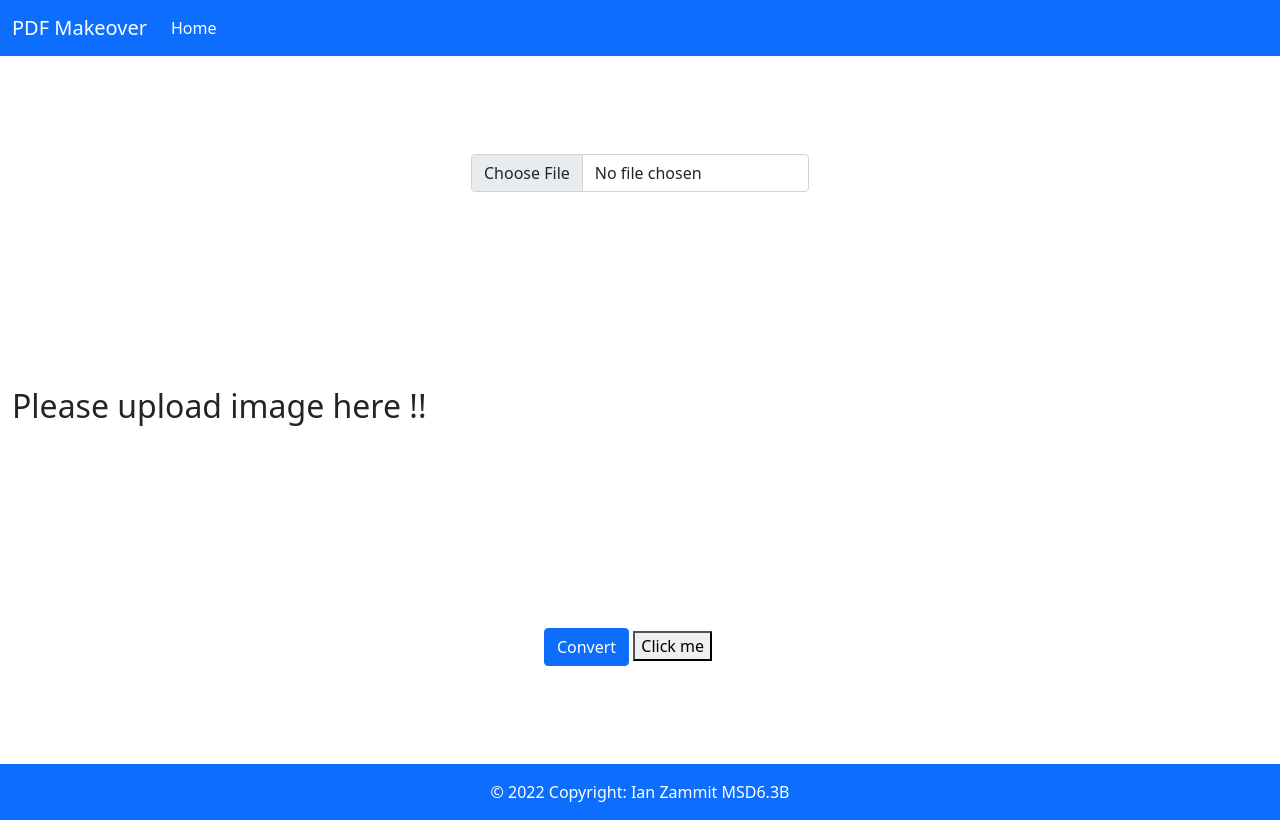
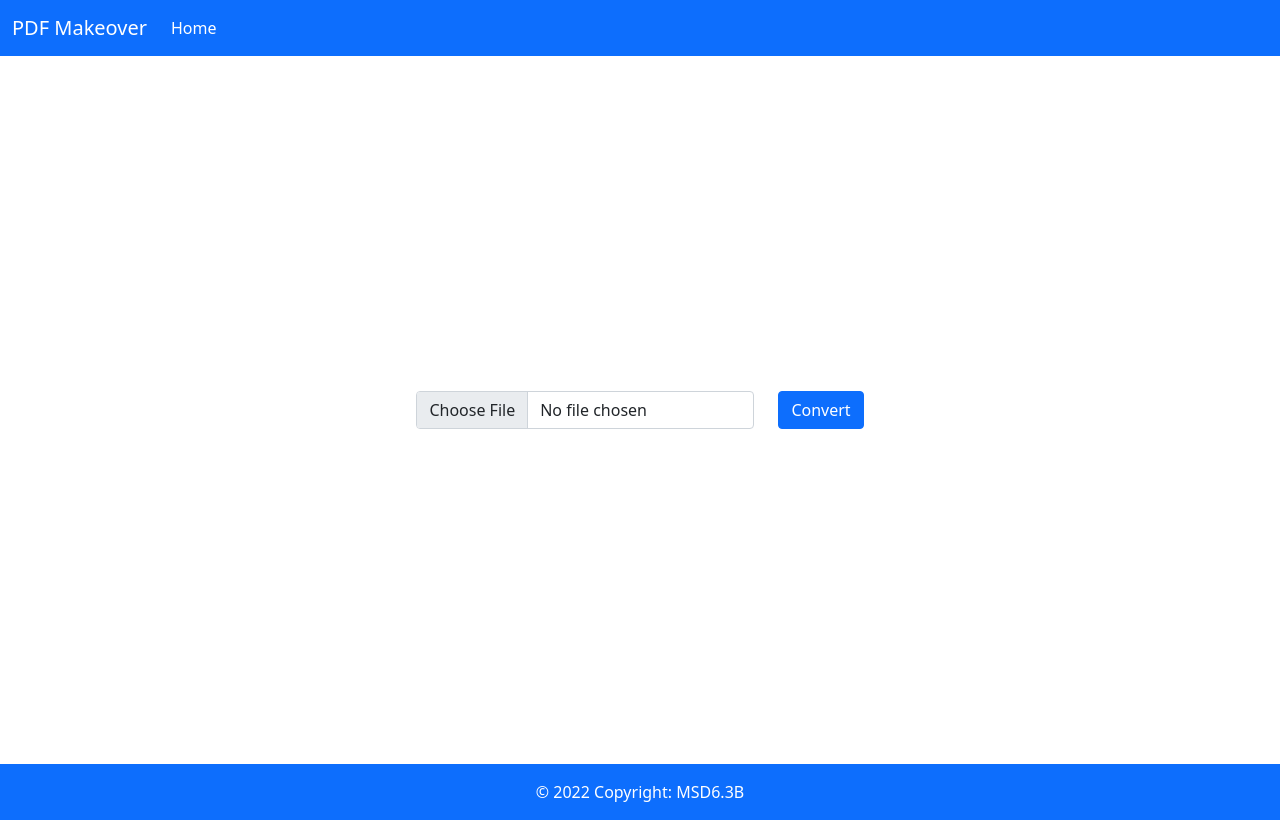
Before and after one commit to Ianmaster231/Programming-For-Cloud, a website: page frontend/index.html in a window 1280 px wide. Drawn offline with nearby package versions, Linux system fonts and the light colour scheme; files whose address does not match are found by name.

Commit message:
fixing index.html 1

```diff
--- a/frontend/index.html
+++ b/frontend/index.html
@@ -10,7 +10,7 @@
       crossorigin="anonymous"
     />
 
-    <title>frontend</title>
+    <title>PDF Makeover</title>
   </head>
   <body>
     <nav class="navbar navbar-expand-lg navbar-dark bg-primary">
@@ -75,7 +75,6 @@
     </nav>
 
     <section>
-
       <div class="container-fluid" style="height: 88.5vh">
         <div
           class="row justify-content-center m-3m align-items-center"
@@ -88,11 +87,7 @@
               type="file"
               id="formFile"
               accept="image/*"
-
             />
-          </div>
-          <div>
-            <h2>Please upload image here !! </h2>
           </div>
           <div class="col-auto justify-content-center">
             <button
@@ -103,11 +98,6 @@
             >
               Convert
             </button>
-            <button id="btnTest" type="button" onclick="parent.open('https://storage.cloud.google.com/pftc00001.appspot.com/completed/undefined')" >Click me</button>
-          </div>
-          <div class="col-auto justify-content-center">
-            <!-- not the best method-->
-
           </div>
         </div>
       </div>
@@ -115,7 +105,7 @@
 
     <footer class="bg-light text-center text-lg-start">
       <div class="text-center p-3 bg-primary" style="color: white">
-        © 2022 Copyright: Ian Zammit MSD6.3B
+        © 2022 Copyright: MSD6.3B
       </div>
       <!-- Copyright -->
     </footer>
@@ -128,14 +118,10 @@
     <script src="https://cdn.jsdelivr.net/npm/axios/dist/axios.min.js"></script>
     <script src="./assets/js/index.js"></script>
     <script src="./assets/js/fileupload.js"></script>
-    <script src="../frontend/public/assets/js/download.js"></script>
     <script
       src="https://apis.google.com/js/platform.js?onload=loadGoogleLogin"
       async
       defer
     ></script>
-    <script>
-
-    </script>
   </body>
 </html>
```
